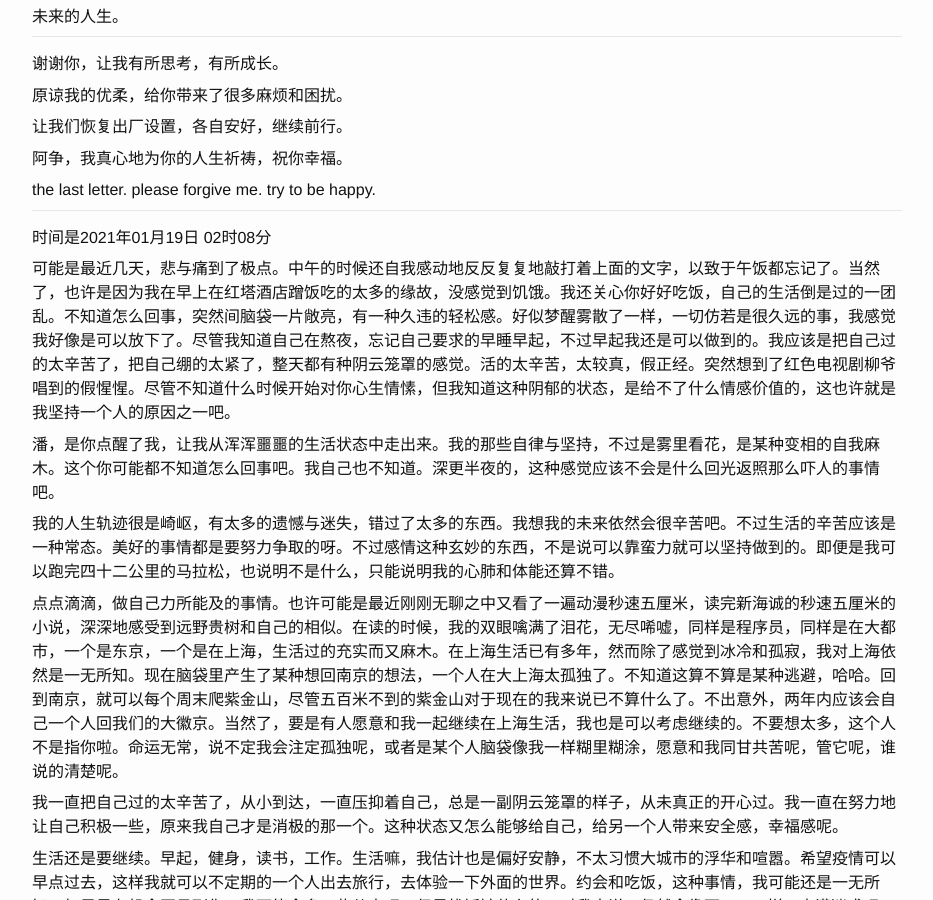
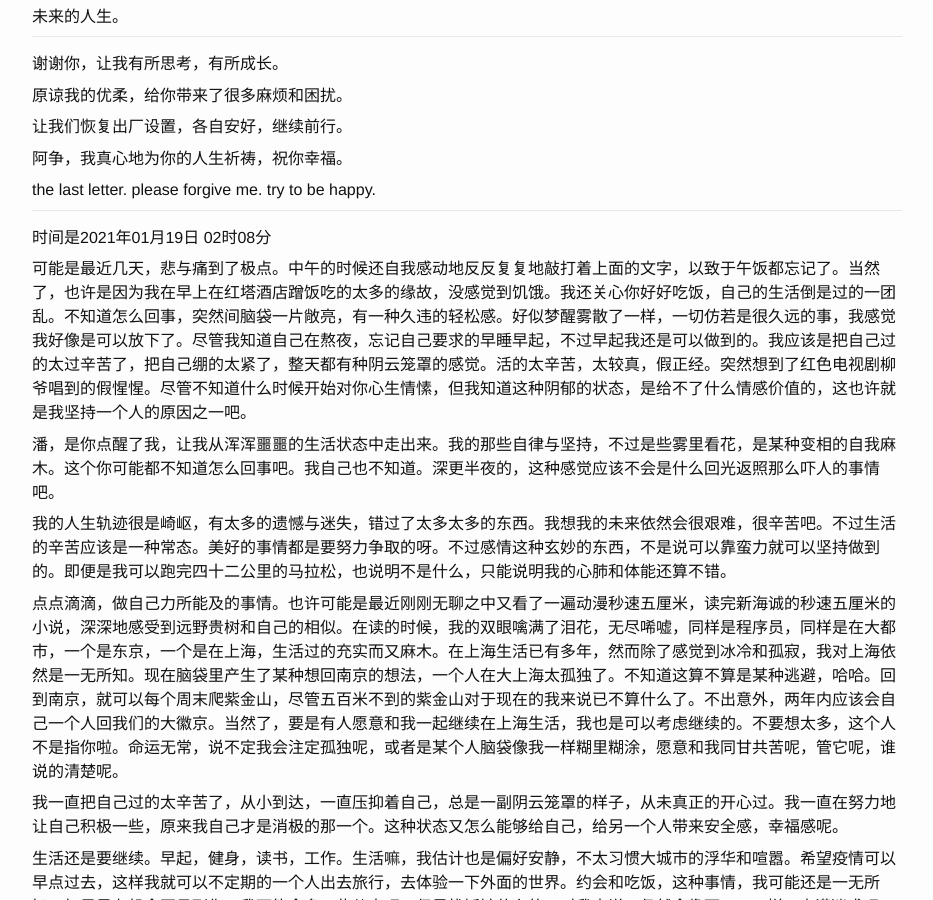
Before and after one commit to lianyu1115/lianyu, a Jekyll site: the page built from _journals/2021-01-06-未完成的初恋.md, in a window 1280 px wide and 900 px high, scrolled down 478 px. Shown: the whole window, without its empty margins (173-1106 px from the left). Built offline with Jekyll 4.4.1, drawn with Linux system fonts in a browser that asks for light colours.

Commit message:
Update 2021-01-06-未完成的初恋.md

```diff
--- a/_journals/2021-01-06-未完成的初恋.md
+++ b/_journals/2021-01-06-未完成的初恋.md
@@ -36,11 +36,11 @@ the last letter. please forgive me. try to be happy.
 
 时间是2021年01月19日 02时08分
 
-可能是最近几天，悲与痛到了极点。中午的时候还自我感动地反反复复地敲打着上面的文字，以致于午饭都忘记了。当然了，也许是因为我在早上在红塔酒店蹭饭吃的太多的缘故，没感觉到饥饿。我还关心你好好吃饭，自己的生活倒是过的一团乱。不知道怎么回事，突然间脑袋一片敞亮，有一种久违的轻松感。好似梦醒雾散了一样，一切仿若是很久远的事，我感觉我好像是可以放下了。尽管我知道自己在熬夜，忘记自己要求的早睡早起，不过早起我还是可以做到的。我应该是把自己过的太辛苦了，把自己绷的太紧了，整天都有种阴云笼罩的感觉。活的太辛苦，太较真，假正经。突然想到了红色电视剧柳爷唱到的假惺惺。尽管不知道什么时候开始对你心生情愫，但我知道这种阴郁的状态，是给不了什么情感价值的，这也许就是我坚持一个人的原因之一吧。
+可能是最近几天，悲与痛到了极点。中午的时候还自我感动地反反复复地敲打着上面的文字，以致于午饭都忘记了。当然了，也许是因为我在早上在红塔酒店蹭饭吃的太多的缘故，没感觉到饥饿。我还关心你好好吃饭，自己的生活倒是过的一团乱。不知道怎么回事，突然间脑袋一片敞亮，有一种久违的轻松感。好似梦醒雾散了一样，一切仿若是很久远的事，我感觉我好像是可以放下了。尽管我知道自己在熬夜，忘记自己要求的早睡早起，不过早起我还是可以做到的。我应该是把自己过的太过辛苦了，把自己绷的太紧了，整天都有种阴云笼罩的感觉。活的太辛苦，太较真，假正经。突然想到了红色电视剧柳爷唱到的假惺惺。尽管不知道什么时候开始对你心生情愫，但我知道这种阴郁的状态，是给不了什么情感价值的，这也许就是我坚持一个人的原因之一吧。
 
-潘，是你点醒了我，让我从浑浑噩噩的生活状态中走出来。我的那些自律与坚持，不过是雾里看花，是某种变相的自我麻木。这个你可能都不知道怎么回事吧。我自己也不知道。深更半夜的，这种感觉应该不会是什么回光返照那么吓人的事情吧。
+潘，是你点醒了我，让我从浑浑噩噩的生活状态中走出来。我的那些自律与坚持，不过是些雾里看花，是某种变相的自我麻木。这个你可能都不知道怎么回事吧。我自己也不知道。深更半夜的，这种感觉应该不会是什么回光返照那么吓人的事情吧。
 
-我的人生轨迹很是崎岖，有太多的遗憾与迷失，错过了太多的东西。我想我的未来依然会很辛苦吧。不过生活的辛苦应该是一种常态。美好的事情都是要努力争取的呀。不过感情这种玄妙的东西，不是说可以靠蛮力就可以坚持做到的。即便是我可以跑完四十二公里的马拉松，也说明不是什么，只能说明我的心肺和体能还算不错。
+我的人生轨迹很是崎岖，有太多的遗憾与迷失，错过了太多太多的东西。我想我的未来依然会很艰难，很辛苦吧。不过生活的辛苦应该是一种常态。美好的事情都是要努力争取的呀。不过感情这种玄妙的东西，不是说可以靠蛮力就可以坚持做到的。即便是我可以跑完四十二公里的马拉松，也说明不是什么，只能说明我的心肺和体能还算不错。
 
 点点滴滴，做自己力所能及的事情。也许可能是最近刚刚无聊之中又看了一遍动漫秒速五厘米，读完新海诚的秒速五厘米的小说，深深地感受到远野贵树和自己的相似。在读的时候，我的双眼噙满了泪花，无尽唏嘘，同样是程序员，同样是在大都市，一个是东京，一个是在上海，生活过的充实而又麻木。在上海生活已有多年，然而除了感觉到冰冷和孤寂，我对上海依然是一无所知。现在脑袋里产生了某种想回南京的想法，一个人在大上海太孤独了。不知道这算不算是某种逃避，哈哈。回到南京，就可以每个周末爬紫金山，尽管五百米不到的紫金山对于现在的我来说已不算什么了。不出意外，两年内应该会自己一个人回我们的大徽京。当然了，要是有人愿意和我一起继续在上海生活，我也是可以考虑继续的。不要想太多，这个人不是指你啦。命运无常，说不定我会注定孤独呢，或者是某个人脑袋像我一样糊里糊涂，愿意和我同甘共苦呢，管它呢，谁说的清楚呢。
 
```
